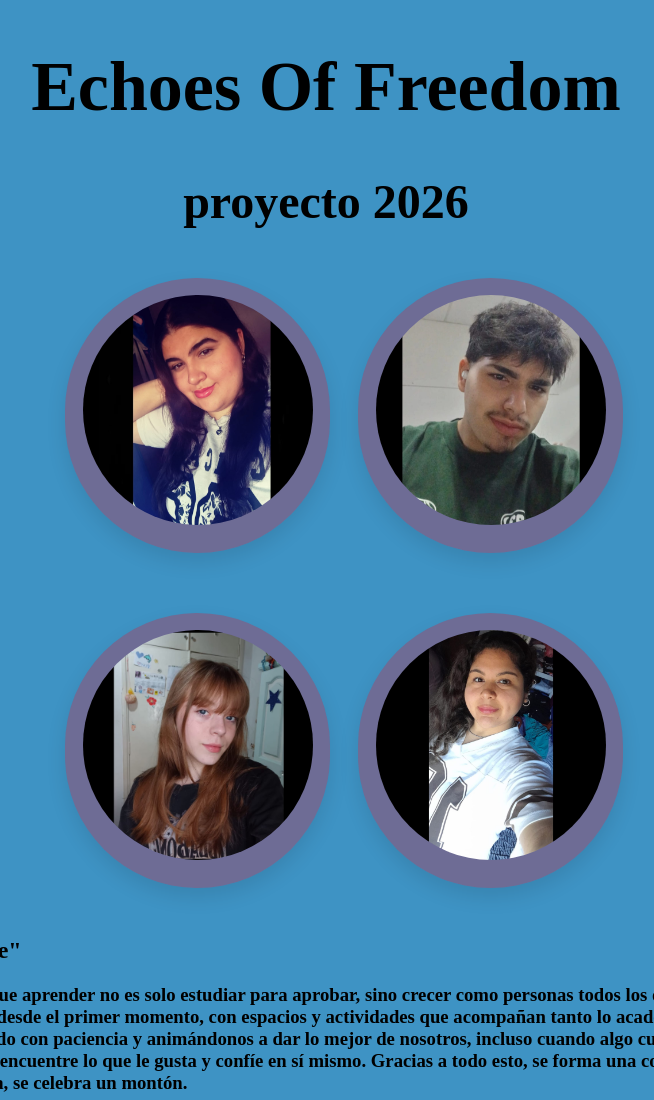
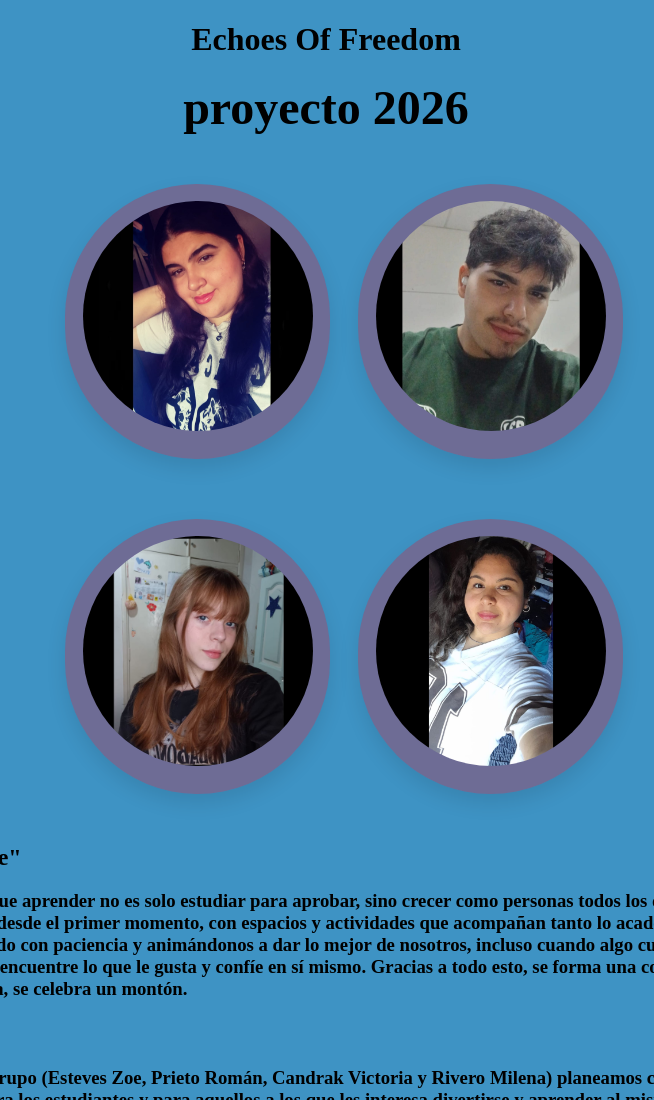
Before and after one commit to Echoes-of-freedom/Echoes-of-freedom, a plain HTML site: page index.html in a window 1280 px wide. Shown: the top 1100 px of the page, without its empty margins (314-968 px from the left). Drawn offline with Linux system fonts and the light colour scheme; a web font is replaced by a local one.

```diff
--- a/style.css
+++ b/style.css
@@ -21,11 +21,7 @@
 }
 
 .titulo-principal {
-    font-size: 100px;
     padding: 0px;
-    font-family: 'Abril Fatface', serif;
-    font-size: 70px;
-
 }
 
 /* Contenedor de las 4 tarjetas */
```
